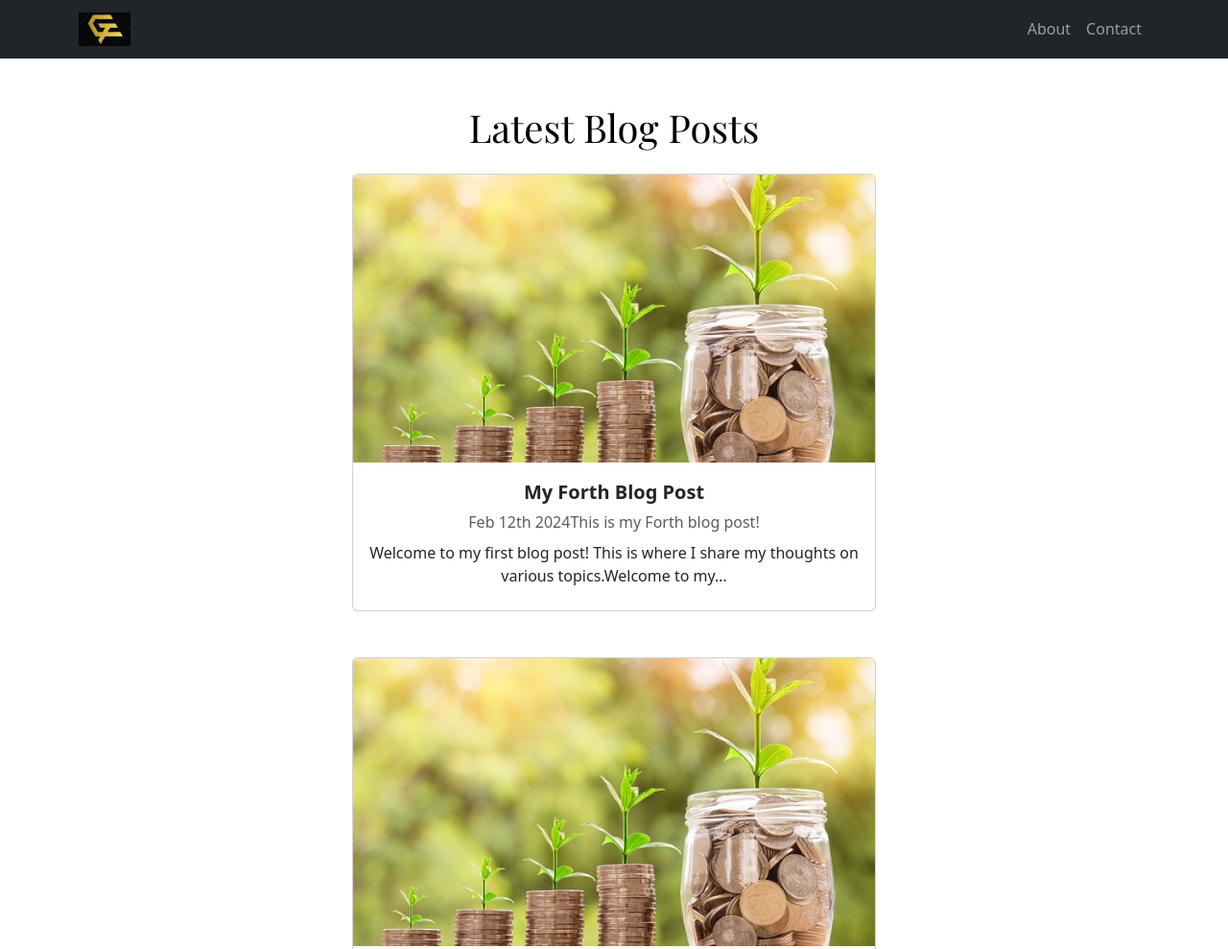
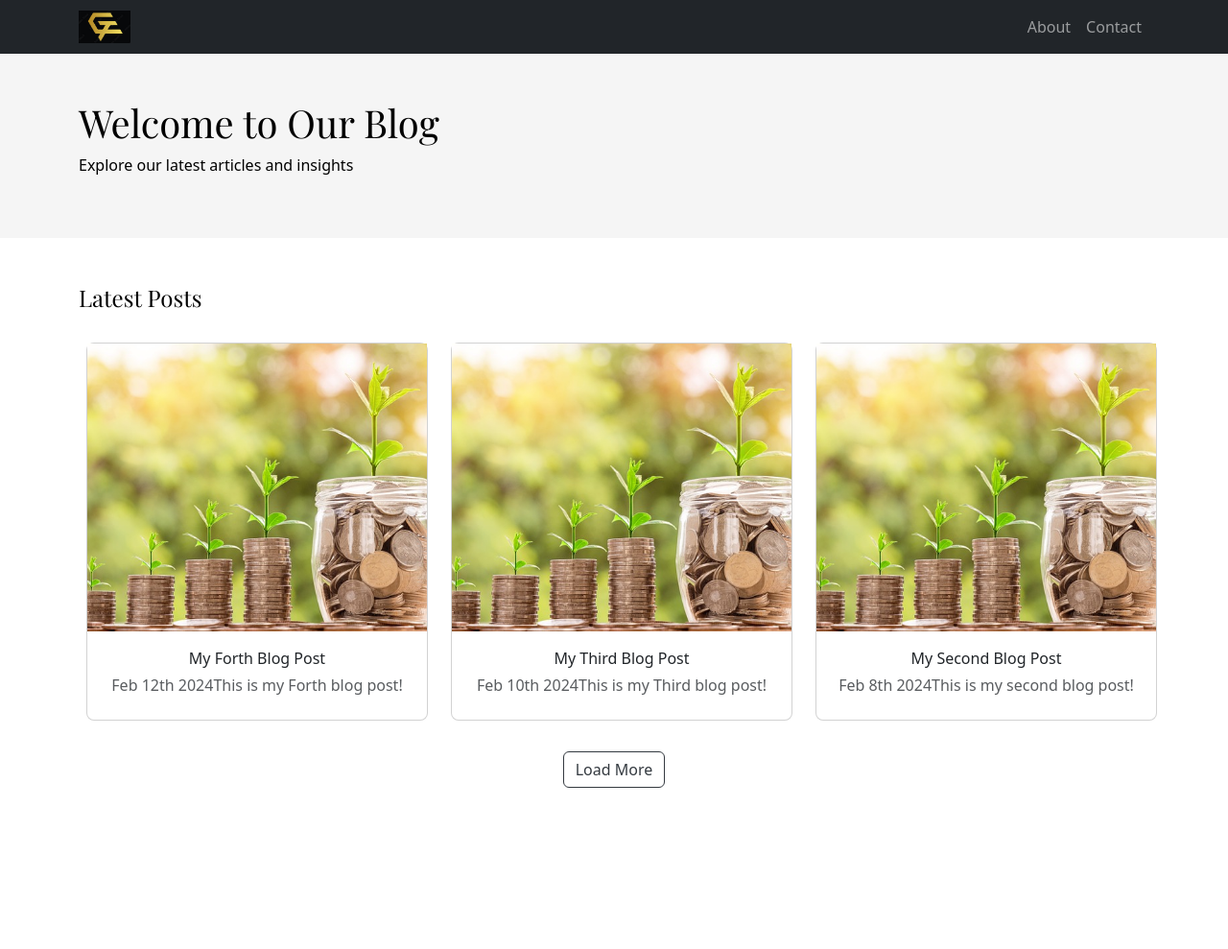
Before and after one commit to andreas-gahlin/Gahlin-financial, a Gatsby site: page / in a window 1280 px wide. Shown: the top 989 px of the page at 96% size. Built offline with nearby package versions, Linux system fonts and the light colour scheme; Gatsby itself is replaced by a stand-in of ours.

Commit message:
Second redesing

```diff
--- a/package.json
+++ b/package.json
@@ -29,6 +29,7 @@
     "node-sass": "^9.0.0",
     "react": "^18.2.0",
     "react-dom": "^18.2.0",
+    "react-infinite-scroll-component": "^6.1.0",
     "reactstrap": "^9.2.2",
     "slugify": "^1.6.6"
   },
--- a/src/components/header.tsx
+++ b/src/components/header.tsx
@@ -1,6 +1,7 @@
 import React, { useState } from "react";
 import { Link } from "gatsby";
 import { StaticImage } from "gatsby-plugin-image";
+import { Container, Row, Col, Navbar, NavbarBrand, NavbarToggler, Collapse, Nav, NavItem, NavLink } from 'reactstrap';
 
 const Header: React.FC = () => {
   const [isNavOpen, setIsNavOpen] = useState(false);
@@ -8,36 +9,33 @@ const Header: React.FC = () => {
   const toggleNav = () => setIsNavOpen(!isNavOpen);
 
   return (
-    <nav className="navbar navbar-expand-lg navbar-dark bg-dark">
-      <div className="container">
-        <Link className="navbar-brand" to="/">
-          <StaticImage src="../images/gf.png" alt="Logo" height={35} />
-        </Link>
-        <button
-          className={`navbar-toggler ${isNavOpen ? "" : "collapsed"}`}
-          type="button"
-          aria-label="Toggle navigation"
-          onClick={toggleNav}
-        >
-          <span className="navbar-toggler-icon"></span>
-        </button>
-        <div className={`collapse navbar-collapse ${isNavOpen ? "show" : ""}`}>
-          <ul className="navbar-nav ms-auto">
-            <NavItem to="/about" label="About" toggleNav={toggleNav} />
-            <NavItem to="/contact" label="Contact" toggleNav={toggleNav} />
-          </ul>
-        </div>
-      </div>
-    </nav>
+    <Navbar expand="lg" dark color="dark">
+      <Container>
+        <Row className=" align-items-center">
+          <Col xs="7">
+            <NavbarBrand href="/" className="me-auto">
+              <StaticImage src="../images/gf.png" alt="Logo" height={35} />
+            </NavbarBrand>
+          </Col>
+          <Col xs="">
+            <NavbarToggler onClick={toggleNav} />
+          </Col>
+          <Col xs="">
+            <Collapse isOpen={isNavOpen} navbar>
+              <Nav className="ms-auto" navbar>
+                <NavItem>
+                  <Link to="/about" className="nav-link" onClick={toggleNav}>About</Link>
+                </NavItem>
+                <NavItem>
+                  <Link to="/contact" className="nav-link" onClick={toggleNav}>Contact</Link>
+                </NavItem>
+              </Nav>
+            </Collapse>
+          </Col>
+        </Row>
+      </Container>
+    </Navbar>
   );
 };
 
-const NavItem: React.FC<{ to: string; label: string; toggleNav: () => void }> = ({ to, label, toggleNav }) => (
-  <li className="nav-item">
-    <Link className="nav-link" to={to} onClick={toggleNav}>
-      {label}
-    </Link>
-  </li>
-);
-
 export default Header;
--- a/src/components/layout.tsx
+++ b/src/components/layout.tsx
@@ -1,12 +1,16 @@
-import React from "react";
-import Header from "./header";
-import Footer from "./footer";
-import "../styles/global.scss";
+import React from 'react';
+import Header from './header';
+import Footer from './footer';
+import WelcomePage from './welcome'
+import '../styles/global.scss';
 
 const Layout: React.FC<React.PropsWithChildren> = ({ children }) => {
   return (
-    <div className="d-flex flex-column flex-grow-1 containerc text-black">
-      <Header />
+    <div className="text-black">
+      <header>
+        <Header />
+        <WelcomePage />
+      </header>
       <main className="min-vh-100">{children}</main>
       <Footer />
     </div>
--- a/src/components/post.tsx
+++ b/src/components/post.tsx
@@ -14,27 +14,23 @@ interface Data {
 
 const Post: React.FC<Data> = ({ title, date, description, body, path, fluid }) => {
   return (
-    <Row className="justify-content-center">
-      <Col md="6">
     <Link to={path} className="text-decoration-none">
-          <Card className="blog-card mb-4">
+      <Card className="blog-card" style={{ width: '100%', margin: '8px', borderRadius: '8px' }}> {/* Adjust width and margin */}
         <div className="thumbnail-container">
           <Image fluid={fluid} className="thumbnail-image" />
         </div>
-            <CardBody className="d-flex flex-column align-items-center" style={{ zIndex: 1 }}>
+        <CardBody className="" style={{ zIndex: 1 }}>
           <div className="text-center">
-                <CardTitle className="blog-card-title mb-2" style={{ fontSize: '1.25rem', fontWeight: 'bold' }}>{title}</CardTitle>
+            <CardTitle className="blog-card-title mb-2" >{title}</CardTitle>
             <CardSubtitle className="blog-card-subtitle text-muted mb-2" style={{ fontSize: '1rem' }}>
               <span>{date}</span>
               <span>{description}</span>
             </CardSubtitle>
-                <CardText className="blog-card-description mb-2" style={{ fontSize: '1rem' }}>{body}</CardText>
+            {/*<CardText className="blog-card-description mb-2" style={{ fontSize: '1rem' }}>{body}</CardText>*/}
           </div>
         </CardBody>
       </Card>
     </Link>
-      </Col>
-    </Row>
   );
 }
 
--- /dev/null
+++ b/src/components/welcome.tsx
@@ -0,0 +1,20 @@
+import React from "react";
+import { Container, Row, Col } from 'reactstrap';
+
+const WelcomePage: React.FC = () => {
+  return (
+    <Container fluid className="bg-light-gray py-3">
+      <div className="container">
+      <Row className="align-items-center" style={{ height: '20vh' }}>
+        <Col md="8">
+          <h1 className="text-left">Welcome to Our Blog</h1>
+          <p className="text-left">Explore our latest articles and insights</p>
+        </Col>
+      </Row>
+      </div>
+
+    </Container>
+  );
+};
+
+export default WelcomePage;
--- a/src/pages/index.tsx
+++ b/src/pages/index.tsx
@@ -4,17 +4,28 @@ import type { PageProps } from 'gatsby';
 import Layout from '../components/layout';
 import { Data } from '../types/types';
 import Post from '../components/post';
+import { Container, Row, Col } from 'reactstrap';
 
 const IndexPage: React.FC<PageProps<Data>> = ({ data }) => {
-  const posts = data.allMarkdownRemark.edges;
+  const [visiblePosts, setVisiblePosts] = React.useState(3); // Initially display 3 posts
+  const [posts, setPosts] = React.useState(data.allMarkdownRemark.edges);
+
+  // Function to load more posts when scrolling
+  const loadMorePosts = () => {
+    setVisiblePosts(prevVisiblePosts => prevVisiblePosts + 3); // Increase by 3 posts
+  };
 
   return (
     <Layout>
-      <div className="container text-center">
-        <h1 className="mt-5 mb-4">Latest Blog Posts</h1>
-        {posts.map(({ node: post }) => (
-          <div key={post.id} className="row mb-4">
-            <div className="col mx-auto"> {/* Added mx-auto class */}
+      <Container className="py-5">
+      <Row>
+        <Col>
+          <h4 className="mb-4">Latest Posts</h4>
+        </Col>
+      </Row>
+      <Row className="mb-4">
+        {posts.slice(0, visiblePosts).map(({ node: post }) => (
+          <Col key={post.id} md="4">
             <Post
               title={post.frontmatter.title}
               description={post.frontmatter.description}
@@ -23,10 +34,17 @@ const IndexPage: React.FC<PageProps<Data>> = ({ data }) => {
               path={post.fields.slug}
               fluid={post.frontmatter.image.childImageSharp.fluid}
             />
+          </Col>
+        ))}
+      </Row>
+        {visiblePosts < posts.length && ( // Render button if there are more posts to load
+          <div className="text-center mt-3">
+            <button className="btn btn-outline-dark" onClick={loadMorePosts}>
+              Load More
+            </button>
           </div>
-          </div>
-        ))}
-      </div>
+        )}
+      </Container>
     </Layout>
   );
 };
--- a/src/styles/global.scss
+++ b/src/styles/global.scss
@@ -46,3 +46,20 @@ h1, h2, h3, h4, h5, h6 {
   text-decoration-thickness: 1px; /* Set the thickness of the underline */
   transition: text-decoration-color 0.3s ease, text-decoration-thickness 0.3s ease; /* Smooth transition effect for text decoration properties */
 }
+
+
+/* Add this CSS to your stylesheet */
+.btn-outline-dark {
+  color: #343a40; /* Text color */
+  border-color: #343a40; /* Border color */
+}
+
+.btn-outline-dark:hover {
+  background-color: rgba(245, 245, 245, 0.95); /* Slightly lighter gray background color with reduced opacity */
+  color: #343a40; /* Text color on hover */
+  border-color: #343a40; /* Border color on hover */
+  text-decoration: underline; /* Add underline decoration to the text on hover */
+  text-decoration-color: #333; /* Match the color of the text */
+  text-decoration-thickness: 1px; /* Set the thickness of the underline */
+  transition: text-decoration-color 0.3s ease, text-decoration-thickness 0.3s ease; /* Smooth transition effect for text decoration properties */
+}
```
Also changed, not shown: src/components/sidebar.tsx (added, +41 -0 lines), 1 other file. Lines whose indentation alone changed are shown as unchanged.
